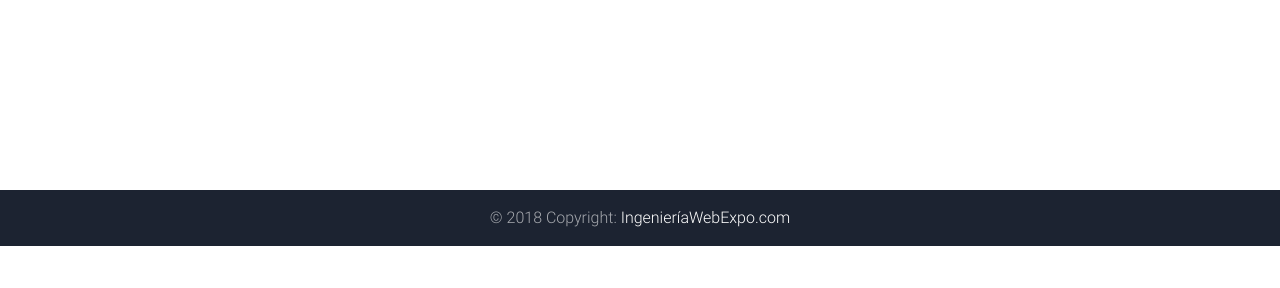
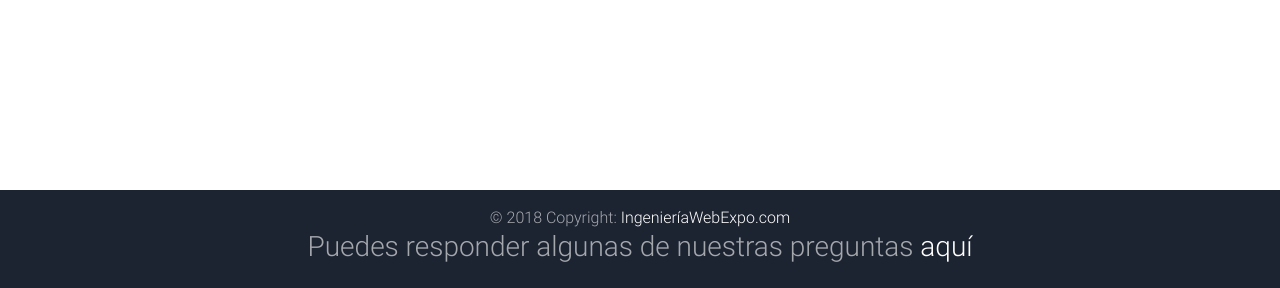
Before and after one commit to Francisco567/ExposicionInfluencers, a plain HTML site: page index.html in a window 1280 px wide. Shown: the part 3226-3514 px from the top of the page. Before the commit the page ends 3472 px from the top, so only its background shows below. Drawn offline with Linux system fonts and the light colour scheme.

Commit message:
Update index.html

```diff
--- a/index.html
+++ b/index.html
@@ -160,6 +160,8 @@
     <!-- Copyright -->
     <div class="footer-copyright text-center unique-color-dark  py-3 ">© 2018 Copyright:
       <a href="https://mdbootstrap.com/bootstrap-tutorial/"> Ingenier&iacute;aWebExpo.com</a>
+      <br>
+      <h3>Puedes responder algunas de nuestras preguntas <a href="https://goo.gl/forms/CL8AenkTIVWWDbeE3">aqu&iacute;</a>  </h3>
     </div>
     <!-- Copyright -->
 
```
